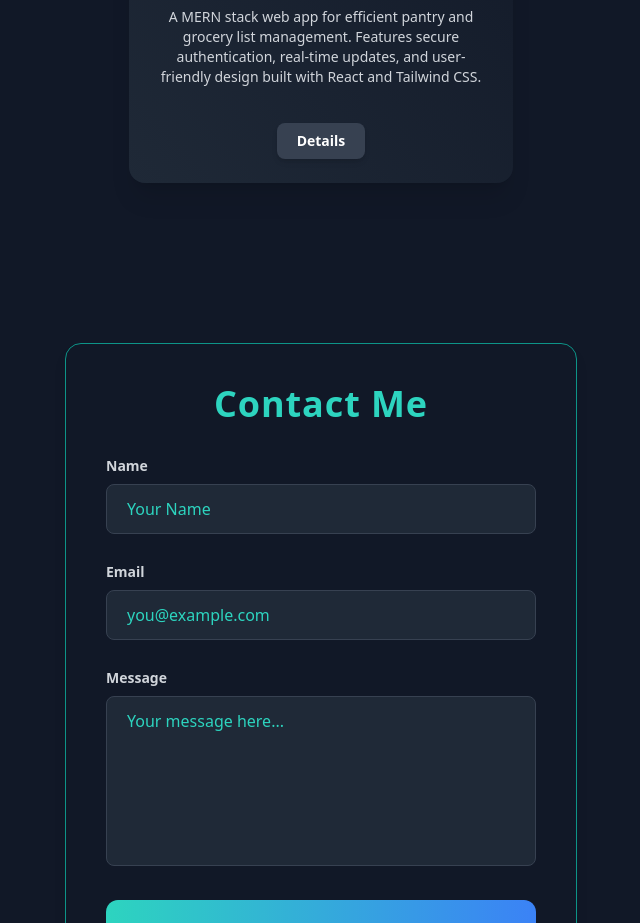
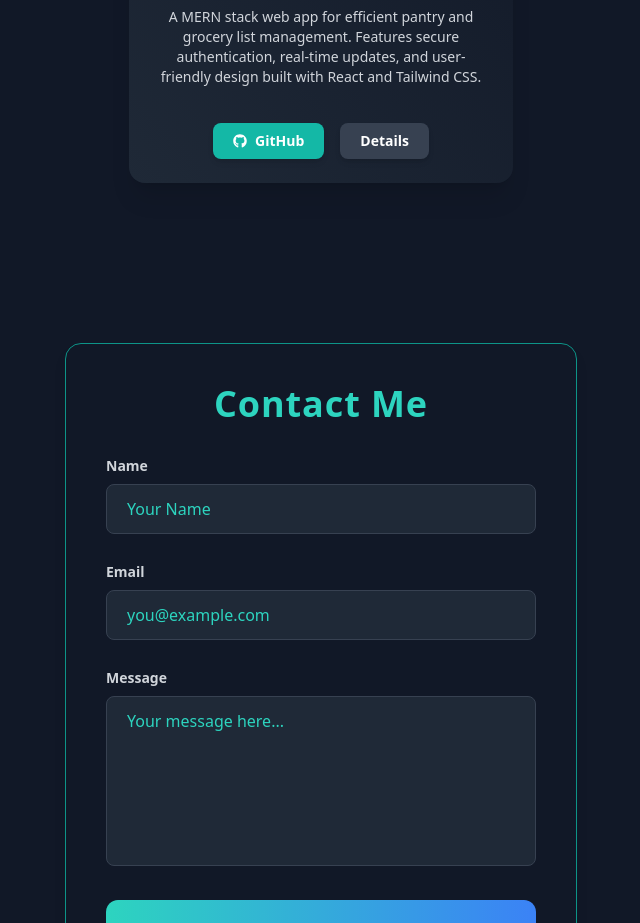
Before and after one commit to med-mokhtar-nasrali/my-portfolio, a React (Vite) app: page / in a window 1280 px wide. Shown: the part 2903-3826 px from the top of the page, without its empty margins (319-959 px from the left). Built offline with nearby package versions, Linux system fonts and the light colour scheme.

Commit message:
github link for the last project

```diff
--- a/src/App.jsx
+++ b/src/App.jsx
@@ -146,7 +146,7 @@ Technologies & Languages Used:
 Frontend: React.js, Tailwind CSS, Axios
 Backend: Node.js, Express.js, MongoDB, JWT
 Other: Vite, Git`}
-              githubLink=""
+              githubLink="https://github.com/med-mokhtar-nasrali/Smart-Grocery-List-Pantry-Manager"
             />
           </div>
         </section>
```
